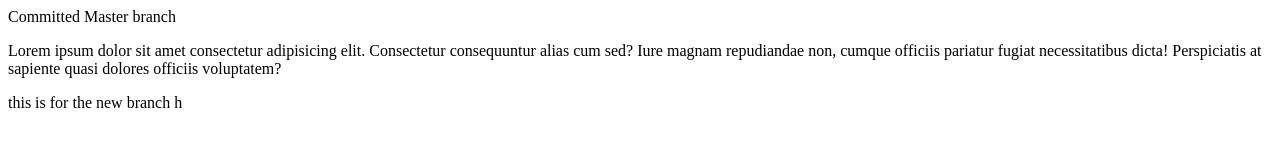
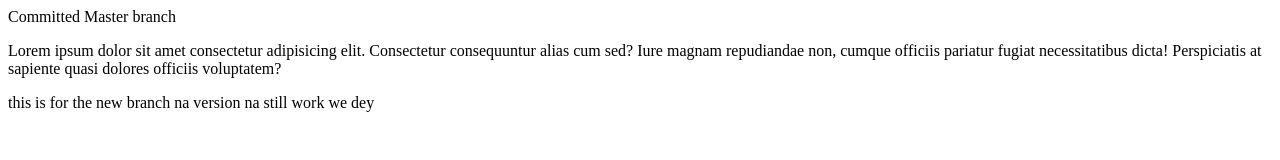
Before and after one commit to MikeHarolds/tutorial, a plain HTML site: page index.html in a window 1280 px wide. Drawn offline with Linux system fonts and the light colour scheme.

Commit message:
added we dey

```diff
--- a/index.html
+++ b/index.html
@@ -13,7 +13,8 @@
         necessitatibus dicta! Perspiciatis at sapiente quasi dolores officiis voluptatem?
     </p>
     <p>
-        this is for the new branch h
+        this is for the new branch na version
+        na still work we dey
     </p>
 </body>
 </html>
```
